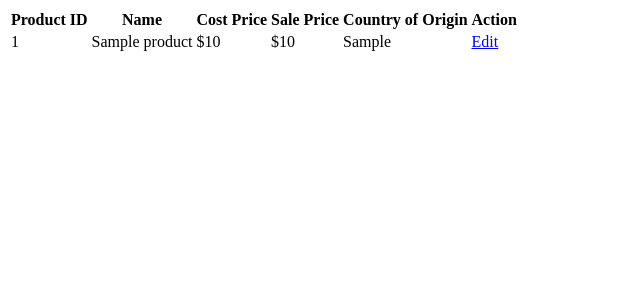
After one commit to hytan50/FIT2104, a PHP site: page /list.php in a window 1280 px wide. The commit adds this page. Shown: the top 300 px of the page, without its empty margins (0-640 px from the left). Run offline with PHP 8.4, Linux system fonts and the light colour scheme; tables that the repository leaves empty hold one stand-in row (values such as "Sample post").

Commit message:
Added product list page and redirect on add

```diff
--- a/Ass2/products/add.php
+++ b/Ass2/products/add.php
@@ -26,6 +26,9 @@ if (isset($_POST["action"]) && $_POST["action"] == "add") {
       $pquery->bind_param('si', $name, $product_id);
       $pquery->execute();
   }
+
+  // Success! Redirect to list view.
+  header("Location: list.php");
 }
 ?>
 <html>
--- /dev/null
+++ b/Ass2/products/list.php
@@ -0,0 +1,37 @@
+<?php
+  require_once("../config.php");
+
+  $query = "SELECT * FROM product";
+  $result = $conn->query($query);
+?>
+
+<table>
+  <tr>
+    <th>Product ID</th>
+    <th>Name</th>
+    <th>Cost Price</th>
+    <th>Sale Price</th>
+    <th>Country of Origin</th>
+    <th>Action</th>
+  </tr>
+
+<?php
+  while ($row = $result->fetch_array()) {
+?>
+  <tr>
+    <td><?php echo $row["product_id"]; ?></td>
+    <td><?php echo $row["name"]; ?></td>
+    <td>$<?php echo $row["cost_price"]; ?></td>
+    <td>$<?php echo $row["sale_price"]; ?></td>
+    <td><?php echo $row["country_of_origin"]; ?></td>
+    <td><a href="edit.php?id=<?php echo $row["product_id"]; ?>">Edit</a></td>
+  </tr>
+<?php
+  }
+?>
+</table>
+
+<?php
+  $result->free();
+  $conn->close();
+?>
```
